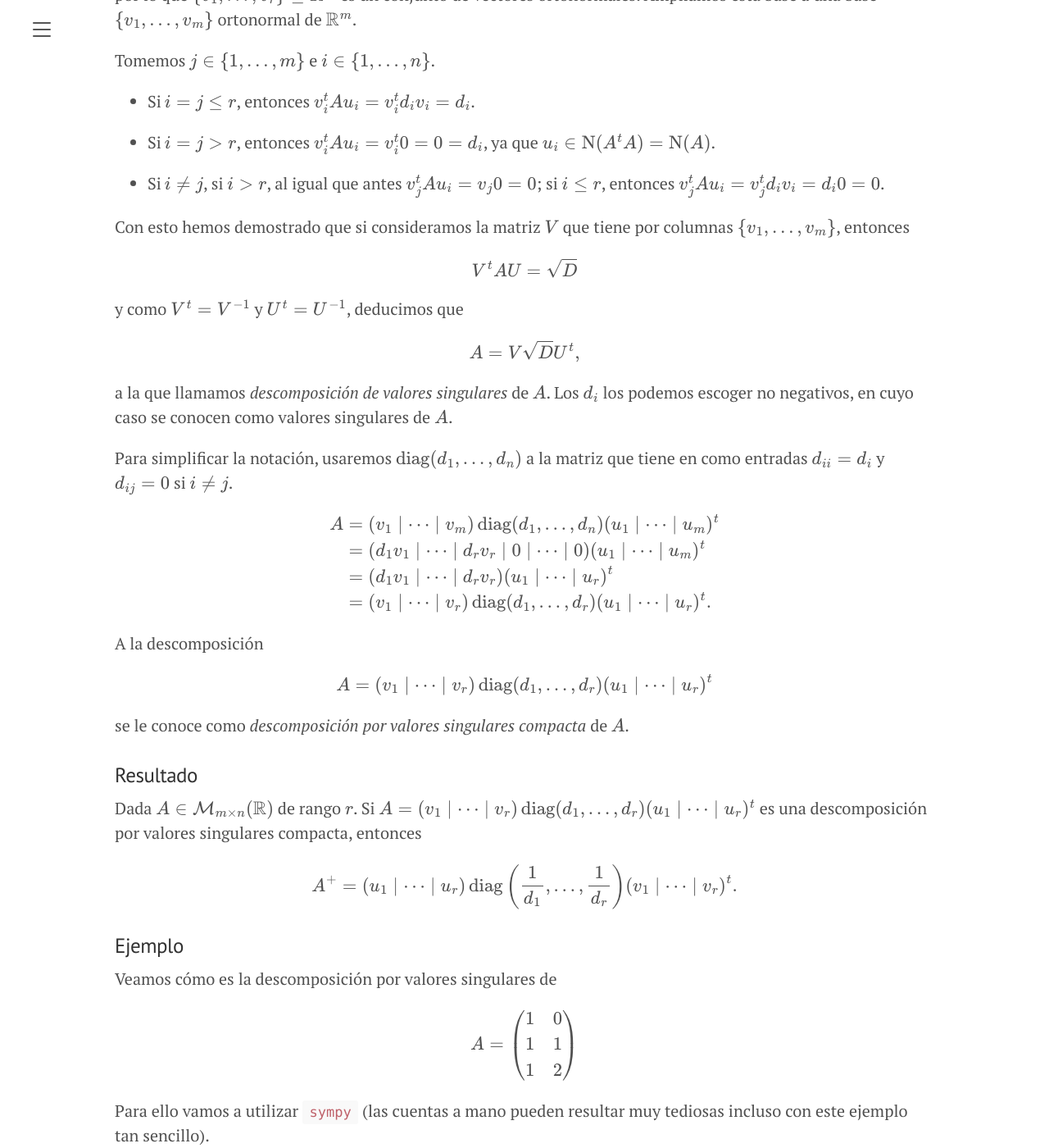
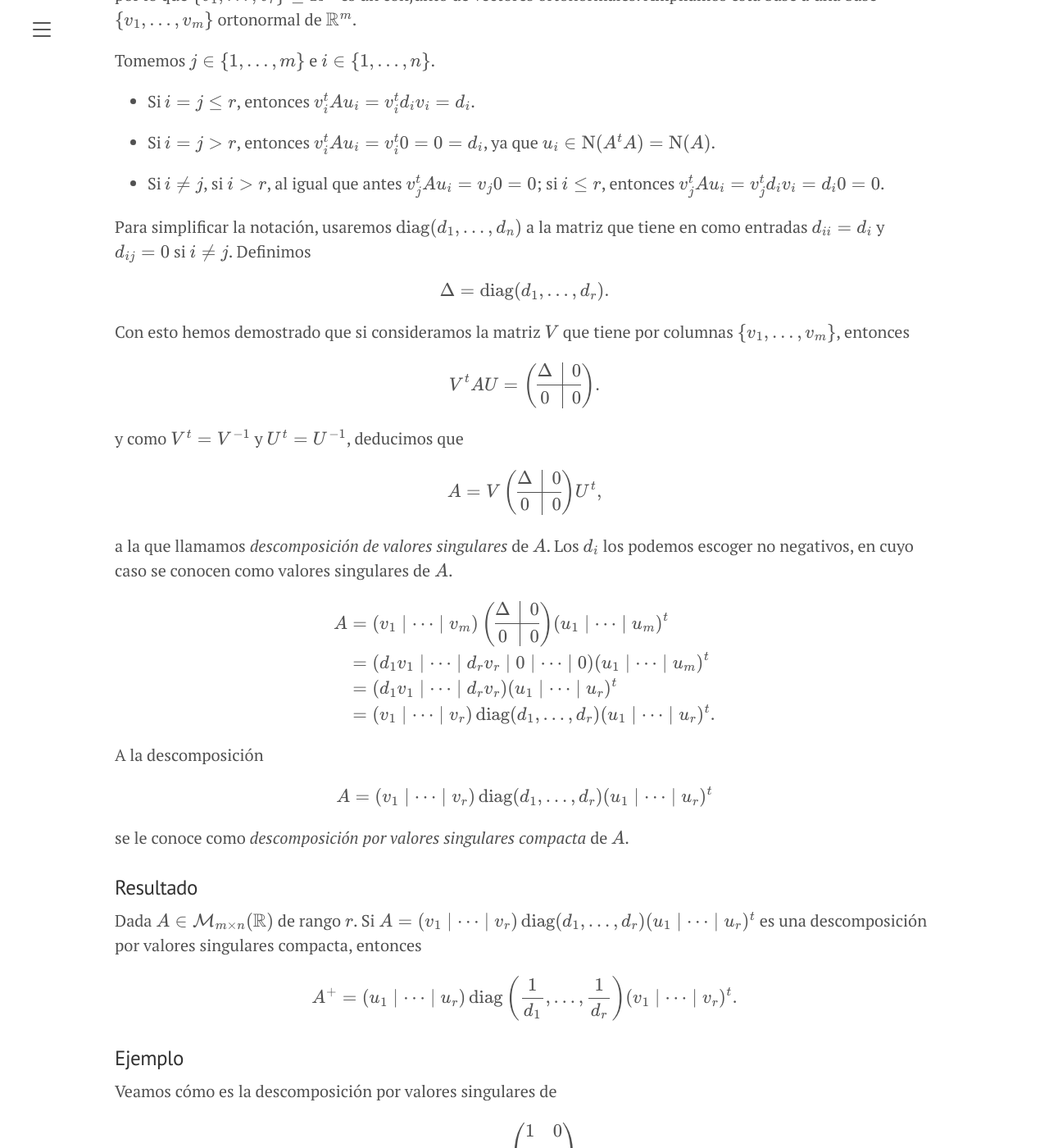
Before and after one commit to pedritomelenas/Algebra-Lineal, a Jekyll site: the page built from 6-descomposicion-diagonalizacion.md, in a window 1280 px wide and 1400 px high, scrolled down 14106 px. Shown: the whole window at 82% size. Built offline with Jekyll 4.4.1, drawn with Linux system fonts in a browser that asks for light colours.

Commit message:
Corrección error descomposición valores singulares

```diff
--- a/6-descomposicion-diagonalizacion.md
+++ b/6-descomposicion-diagonalizacion.md
@@ -8,7 +8,6 @@ title: Descomposición y diagonalización de matrices
 Este guión se basa en los libros [L. Merino, E. Santos, [Álgebra Lineal con Métodos Elementales](https://www.amazon.es/%C3%81lgebra-lineal-m%C3%A9todos-elementales-GONZALEZ/dp/8497324811)] y [I. Ojeda, J. Gago, [Métodos matemáticos para la Estadística](https://publicauex.unex.es/libro/metodos-matematicos-para-estadistica_135467/)].
 
 # Diagonalización por semejanza ortogonal de matrices simétricas
-
 
 Sea $(V,\langle,\rangle)$ un espacio vectorial euclídeo. Un endomorfismo $f:V\to V$ se dice *simétrico* (o *autoadjunto*) si para todo $\mathbf{u},\mathbf{v}\in V$ se tiene que
 
@@ -409,7 +408,6 @@ $$
 
 Sea $A\in \mathcal{M}_{m\times n}(K)$ de rango pleno por filas y sea $b\in K^m$. Entonces el sistema $Ax=b$ es compatible y la solución de norma mínima es $x=A^Db$.
 
-
 ## Inversas generalizadas de Moore-Penrose
 
 Vamos a intentar mezclar las dos definiciones que acabamos de dar en una: buscamos la solución mínimo-cuadrática de norma mínima. Para ello usaremos un concepto de inversa que generaliza los conceptos de inversa, inversa a derecha e inversa a izquierda.
@@ -616,7 +614,6 @@ $$
 
 por lo que $\lbrace v_1,\dots,v_r\rbrace\subseteq \mathbb{R}^m$ es un conjunto de vectores ortonormales. Ampliamos esta base a una base $\lbrace v_1,\dots,v_m\rbrace$ ortonormal de $\mathbb{R}^m$.
 
-
 Tomemos $j\in \lbrace 1,\dots,m\rbrace$ e $i\in\lbrace 1,\dots,n\rbrace$.
 
 - Si $i=j \le r$, entonces $v_i^t A u_i = v_i^td_iv_i=d_i$.
@@ -625,25 +622,39 @@ Tomemos $j\in \lbrace 1,\dots,m\rbrace$ e $i\in\lbrace 1,\dots,n\rbrace$.
 
 - Si $i\neq j$, si $i>r$, al igual que antes $v_j^tAu_i=v_j0=0$; si $i\le r$, entonces $v_j^tAu_i=v_j^td_iv_i=d_i0=0$.
 
+Para simplificar la notación, usaremos $\operatorname{diag}(d_1,\dots,d_n)$ a la matriz que tiene en como entradas $d_{ii}=d_i$ y $d_{ij}=0$ si $i\neq j$. Definimos
+
+$$
+\Delta=\operatorname{diag}(d_1,\dots,d_r).
+$$
+
 Con esto hemos demostrado que si consideramos la matriz $V$ que tiene por columnas $\lbrace v_1,\dots,v_m\rbrace$, entonces
 
 $$
-V^tAU=\sqrt{D}
+V^tAU=\left(\begin{array}{c|c}
+\Delta & 0 \\ \hline
+0 & 0
+\end{array}\right).
 $$
 
 y como $V^t=V^{-1}$ y $U^t=U^{-1}$, deducimos que
 
 $$
-A=V\sqrt{D}U^t,
+A=V \left(\begin{array}{c|c}
+\Delta & 0 \\ \hline
+0 & 0
+\end{array}\right) U^t,
 $$
 
 a la que llamamos *descomposición de valores singulares* de $A$. Los $d_i$ los podemos escoger no negativos, en cuyo caso se conocen como valores singulares de $A$.
 
-Para simplificar la notación, usaremos $\operatorname{diag}(d_1,\dots,d_n)$ a la matriz que tiene en como entradas $d_{ii}=d_i$ y $d_{ij}=0$ si $i\neq j$.
 
 $$
 \begin{aligned}
-A & =(v_1\mid \dots \mid v_m) \operatorname{diag}(d_1,\dots,d_n) (u_1\mid\dots \mid u_m)^t \\
+A & =(v_1\mid \dots \mid v_m)\left(\begin{array}{c|c}
+\Delta & 0 \\ \hline
+0 & 0
+\end{array}\right) (u_1\mid\dots \mid u_m)^t \\
 & = (d_1v_1\mid \dots \mid d_r v_r \mid 0 \mid \dots \mid 0) (u_1 \mid \dots \mid u_m)^t \\
 & = (d_1v_1\mid\dots \mid d_rv_r)(u_1\mid \dots \mid u_r)^t \\
 & = (v_1\mid\dots \mid v_r) \operatorname{diag}(d_1,\dots,d_r) (u_1\mid \dots \mid u_r)^t.
```
